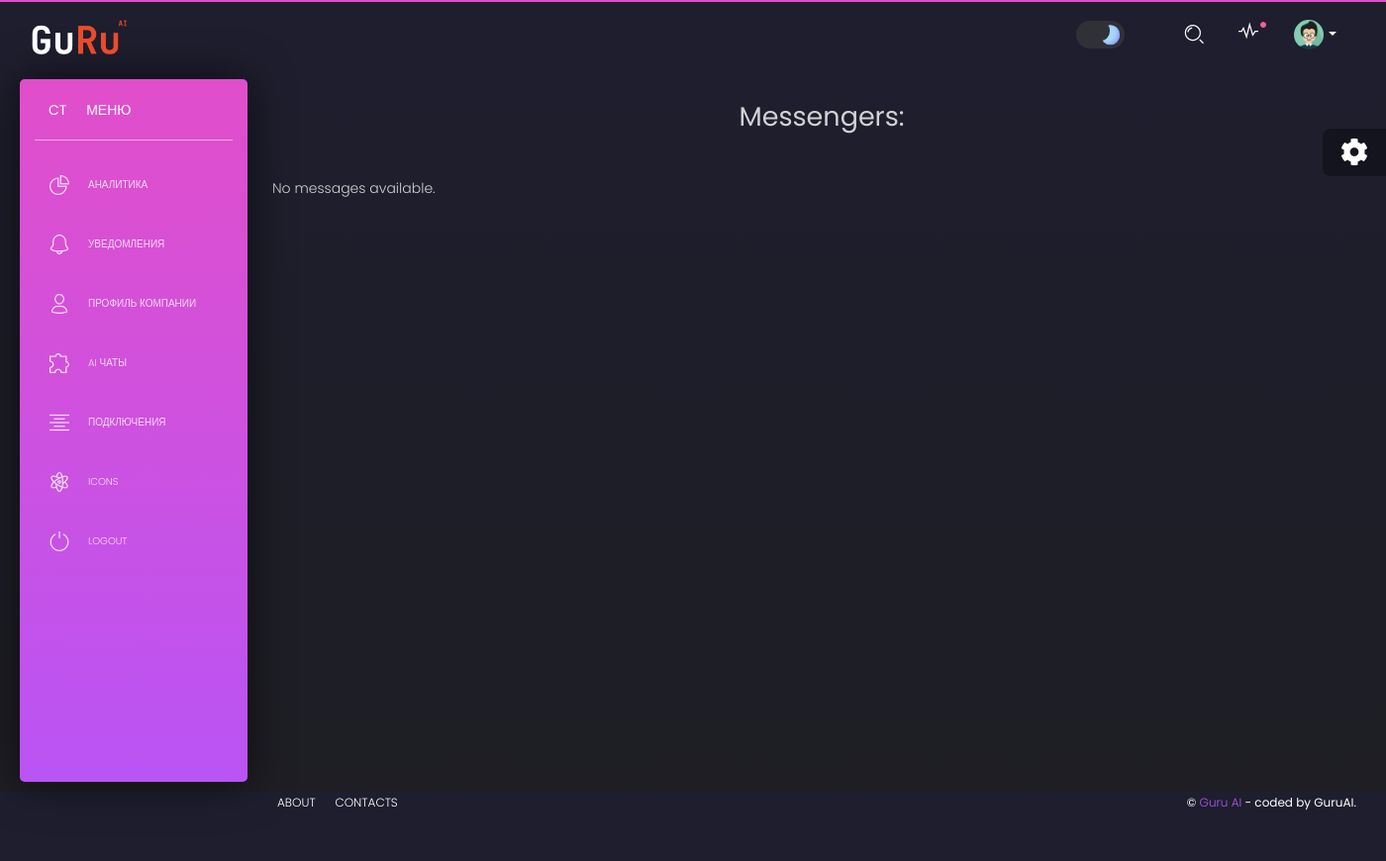
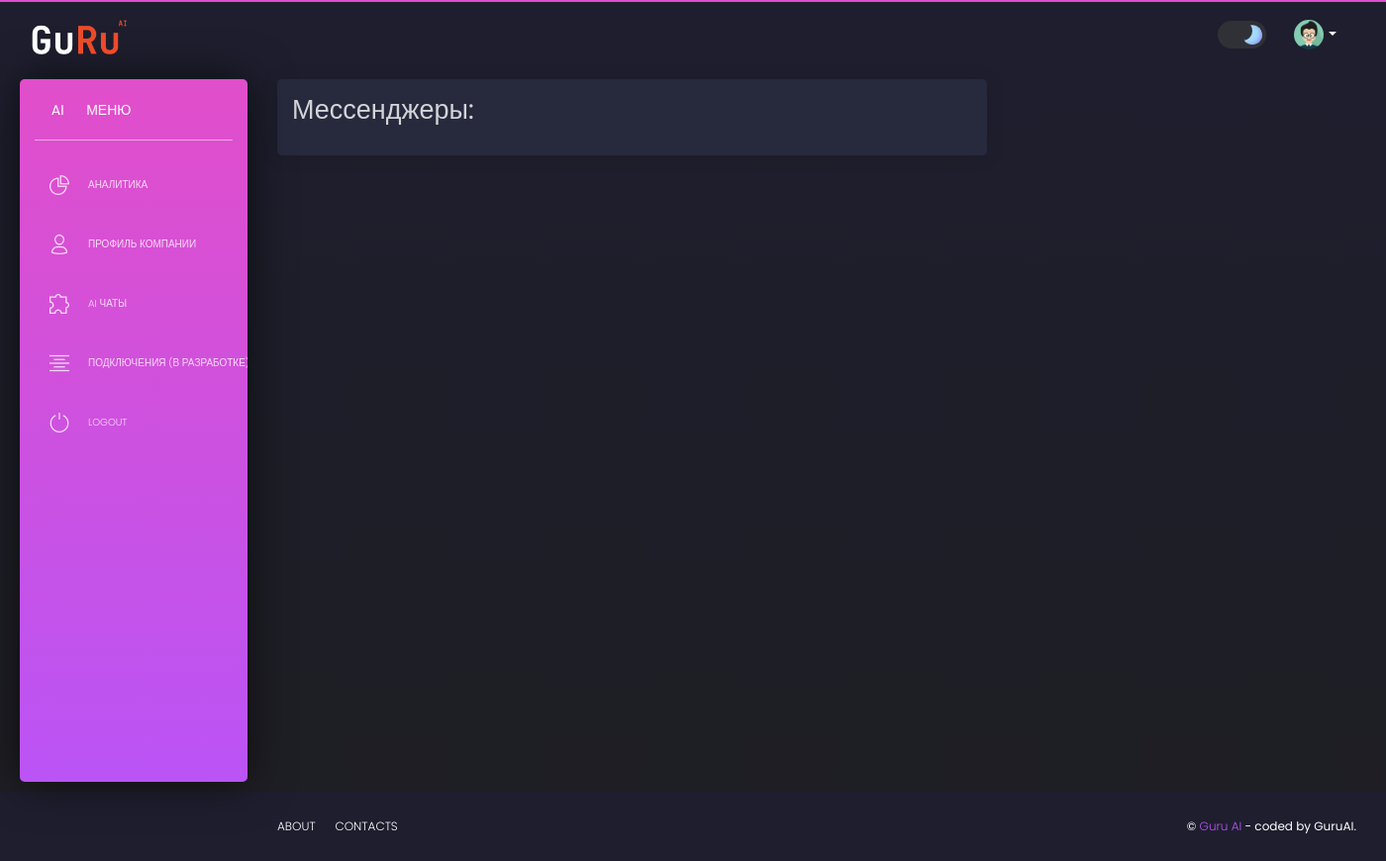
Before and after one commit to Bebezumni/GuruAI, a Django app: page /chat in a window 1400 px wide. Shown: the whole page at 99% size. Before the commit the page ends 819 px from the top, so only its background shows below. Run offline with Django 3.2, Linux system fonts and the light colour scheme; the visitor is signed in with stand-in values (Sample User, id 1); some libraries are stand-ins or nearby versions.

Commit message:
analytics page

```diff
--- a/apps/templates/home/chat.html
+++ b/apps/templates/home/chat.html
@@ -3,32 +3,22 @@
 {% block title %} Tables {% endblock %}
 
 {% block stylesheets %}
-<style>
-
-    .container {
-        margin-left: 260px;
-        margin-top: 100px;
-    }
-
-    .messenger-list {
-        /* New styles for centering messages */
-        display: flex;
-        flex-direction: column;
-        align-items: center;
-        margin-top: 20px; /* Adjust the margin as needed */
-    }
-
-</style>
-
 
 {% endblock stylesheets %}
 {% block content %}
 
-<div class="container">
+
+<div class="content">
+    <div class="row">
+        <div class="col-md-8">
+            <div class="card">
 
     <!-- Display messengers list -->
     <div class="messenger-list">
-        <h2>Messengers:</h2>
+        <div class="card-header">
+            <h2>Мессенджеры:</h2>
+        </div>
+
         <ul>
             {% for messenger in messengers %}
                 <li>
@@ -48,20 +38,27 @@
             {% endfor %}
         </ul>
     </div>
+    </div>
+          </div>
+                </div>
+    <!-- Display messages for the selected user -->
 
-    <!-- Display messages for the selected user -->
+
     {% if selected_user_messages %}
-    <h3>Messages for {{ selected_user.user_name }}:</h3>
+<div class="row">
+<div class="col-md-8">
+<div class="card">
+        <div class="card-header">
+            <h3>Сообщения пользователя : {{ selected_user.user_name }}:</h3>
+        </div>
     <ul>
         {% for message in selected_user_messages %}
             {% if message.ai_prefix %}
-                <p>AI Prefix: {{ message.ai_prefix }}</p>
-                <p>Message: {{ message.message_text }}</p>
-                <p>Timestamp: {{ message.timestamp }}</p>
+                <p>{{ message.ai_prefix }}: {{ message.message_text }}</p>
+                <p>{{ message.timestamp }}</p>
             {% elif message.user %}
-                <p>User: {{ message.user.user_name }}</p>
-                <p>Message: {{ message.message_text }}</p>
-                <p>Timestamp: {{ message.timestamp }}</p>
+                <p>{{ message.user.user_name }}: {{ message.message_text }}</p>
+                <p>{{ message.timestamp }}</p>
 
             {% endif %}
         {% empty %}
@@ -69,9 +66,12 @@
         {% endfor %}
     </ul>
     {% else %}
-        <p>No messages available.</p>
+        <p></p>
     {% endif %}
-    </div>
+
+</div>
+</div>
+</div>
 </div>
 {% endblock content %}
 
--- a/apps/templates/includes/navigation.html
+++ b/apps/templates/includes/navigation.html
@@ -32,33 +32,7 @@
                                 <span class="slider"></span>
                             </label>
                         </li>
-                        <li class="search-bar input-group">
-                            <button class="btn btn-link" id="search-button" data-toggle="modal"
-                                    data-target="#searchModal"><i class="tim-icons icon-zoom-split"></i>
-                                <span class="d-lg-none d-md-block">Search</span>
-                            </button>
-                        </li>
-                        <li class="dropdown nav-item">
-                            <a href="javascript:void(0)" class="dropdown-toggle nav-link" data-toggle="dropdown">
-                                <div class="notification d-none d-lg-block d-xl-block"></div>
-                                <i class="tim-icons icon-sound-wave"></i>
-                                <p class="d-lg-none">
-                                    Notifications
-                                </p>
-                            </a>
-                            <ul class="dropdown-menu dropdown-menu-right dropdown-navbar">
-                                <li class="nav-link"><a href="#" class="nav-item dropdown-item">Mike John responded to
-                                    your email</a></li>
-                                <li class="nav-link"><a href="javascript:void(0)" class="nav-item dropdown-item">You
-                                    have 5 more tasks</a></li>
-                                <li class="nav-link"><a href="javascript:void(0)" class="nav-item dropdown-item">Your
-                                    friend Michael is in town</a></li>
-                                <li class="nav-link"><a href="javascript:void(0)" class="nav-item dropdown-item">Another
-                                    notification</a></li>
-                                <li class="nav-link"><a href="javascript:void(0)" class="nav-item dropdown-item">Another
-                                    one</a></li>
-                            </ul>
-                        </li>
+
                         <li class="dropdown nav-item">
                             <a href="#" class="dropdown-toggle nav-link" data-toggle="dropdown">
                                 <div class="photo">
--- a/apps/templates/includes/sidebar.html
+++ b/apps/templates/includes/sidebar.html
@@ -6,7 +6,7 @@
         <div class="sidebar-wrapper">
             <div class="logo">
                 <a href="javascript:void(0)" class="simple-text logo-mini">
-                    CT
+                    AI
                 </a>
                 <a href="javascript:void(0)" class="simple-text logo-normal">
                     МЕНЮ
@@ -17,14 +17,6 @@
                     <a href="/">
                         <i class="tim-icons icon-chart-pie-36"></i>
                         <p>Аналитика</p>
-                    </a>
-                </li>
-
-
-                <li class="{% if 'notifications' in segment %} active {% endif %}">
-                    <a href="/notifications.html">
-                        <i class="tim-icons icon-bell-55"></i>
-                        <p>Уведомления</p>
                     </a>
                 </li>
                 <li class="{% if 'user' in segment %} active {% endif %}">
@@ -40,18 +32,12 @@
                     </a>
                 </li>
                 <li class="{% if 'typography' in segment %} active {% endif %}">
-                    <a href="/typography.html">
+                    <a href="/">
                         <i class="tim-icons icon-align-center"></i>
-                        <p>Подключения</p>
+                        <p>Подключения (В РАЗРАБОТКЕ)</p>
                     </a>
                 </li>
                 <li>
-                <li class="{% if 'icons' in segment %} active {% endif %}">
-                    <a href="/icons.html">
-                        <i class="tim-icons icon-atom"></i>
-                        <p>Icons</p>
-                    </a>
-                </li>
                 <li>
                     <a href="{% url 'login' %}">
                         <i class="tim-icons icon-button-power"></i>
--- a/apps/templates/layouts/base.html
+++ b/apps/templates/layouts/base.html
@@ -58,7 +58,7 @@
         </div>
     </div>
 
-    {% include 'includes/fixed-plugin.html' %}
+
 
     {% include 'includes/scripts.html' %}
 
--- a/litellm_uuid.txt
+++ b/litellm_uuid.txt
@@ -1 +1 @@
-4f6bdf04-2ce7-4051-8f89-fcac54e92356
+fc01c3d6-d075-4744-950d-e3b398074b95
```
Also changed, not shown: apps/templates/home/index.html (+8 -8 lines), apps/templates/home/user.html (+12 -12 lines).
